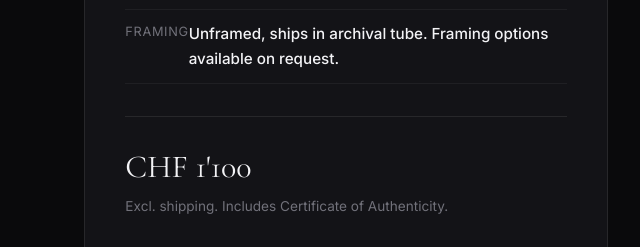
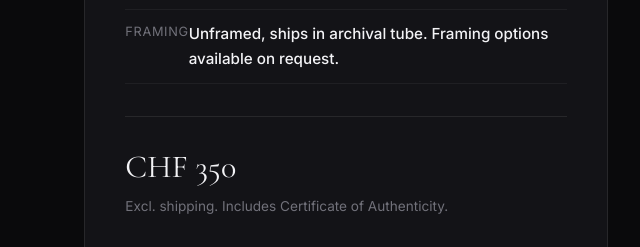
Before and after one commit to AVGP/arsphotographica.ch, an Eleventy site: page src/portfolio/brighton-pier.md in a window 1280 px wide. Shown: the part 1127-1374 px from the top of the page, 640-1280 px from the left. Built offline with nearby package versions, Linux system fonts and the light colour scheme; Eleventy itself is replaced by a stand-in of ours; files that its build step writes are made by us from their sources.

Commit message:
Update Brighton Pier print price to CHF 350

```diff
--- a/src/portfolio/brighton-pier.md
+++ b/src/portfolio/brighton-pier.md
@@ -4,7 +4,7 @@ description: "A large fine art print capturing the iconic Brighton Pier from a s
 image: "/images/portfolio/brighton-pier.jpg"
 camera: "DJI Mavic 3 Pro, Hasselblad 24mm equivalent lens, ISO 100"
 dimensions: "90 x 60 cm (Image size)"
-price: "CHF 1'100"
+price: "CHF 350"
 edition_size: 10
 edition_type: "Limited Edition"
 series: "Urban Geometry"
```
